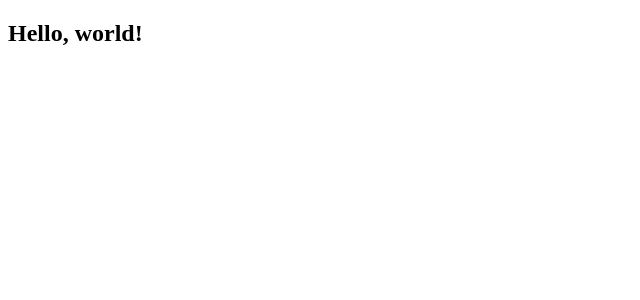
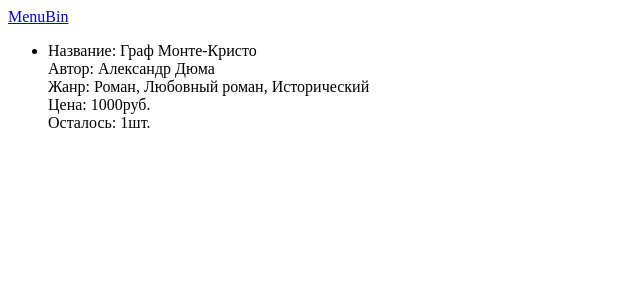
Before and after one commit to barkasOff/BinPrincipeReduxReactJS, a React (Create React App) app: page / in a window 1280 px wide. Shown: the top 300 px of the page, without its empty margins (0-640 px from the left). Built offline with nearby package versions, Linux system fonts and the light colour scheme.

Commit message:
Routers for application
Маршрутизация в приложение готова. Использовалось Rout, Switch и Link
для корректной маршрутизации по приложению.

```diff
--- /dev/null
+++ b/src/components/app-header/app-header.js
@@ -0,0 +1,11 @@
+import React from 'react';
+import { Link } from 'react-router-dom';
+
+const   AppHeader = () => (
+    <header>
+        <Link to={'/'}>Menu</Link>
+        <Link to={'/bin'}>Bin</Link>
+    </header>
+);
+
+export default AppHeader;
--- a/src/components/app/app.js
+++ b/src/components/app/app.js
@@ -1,9 +1,19 @@
 import React from 'react';
-import WithRestService from '../hoc/with-rest-service';
+import AppHeader from '../app-header/app-header';
+import { Route, Switch } from 'react-router-dom';
+import { ShopPage, BinPage } from '../pages';
 
-const App = ({RestService}) => {
-    console.log(RestService.getMenuItems());
-    return <h2>Hello, world!</h2>;
-}
 
-export default WithRestService()(App);
+const App = () => {
+    return (
+    <div>
+        <AppHeader />
+        <Switch>
+            <Route path='/' exact component={ShopPage}/>
+            <Route path='/bin'  component={BinPage}/>
+        </Switch>
+    </div>
+    );
+};
+
+export default App;
--- /dev/null
+++ b/src/components/menu-list-item/menu-list-item.js
@@ -0,0 +1,15 @@
+import React from 'react';
+
+const   MenuListItem = () => (
+    <>
+        <li>
+            <div>Название: Граф Монте-Кристо</div>
+            <div>Автор: Александр Дюма</div>
+            <div>Жанр: Роман, Любовный роман, Исторический</div>
+            <div>Цена: 1000руб.</div>
+            <div>Осталось: 1шт.</div>
+        </li>
+    </>
+);
+
+export default MenuListItem;
--- /dev/null
+++ b/src/components/menu-list/menu-list.js
@@ -0,0 +1,12 @@
+import React, {Component} from 'react';
+import MenuListItem from '../menu-list-item/menu-list-item';
+
+export default class MenuList extends Component {
+    render() {
+        return (
+            <ul>
+                <MenuListItem />
+            </ul>
+        );
+    }
+};
--- /dev/null
+++ b/src/components/pages/bin.js
@@ -0,0 +1,5 @@
+import React from 'react';
+
+const   BinPage = () => <h2>Bin</h2>;
+
+export default BinPage;
--- /dev/null
+++ b/src/components/pages/index.js
@@ -0,0 +1,7 @@
+import ShopPage from './shop';
+import BinPage from './bin';
+
+export {
+    ShopPage,
+    BinPage
+};
--- /dev/null
+++ b/src/components/pages/shop.js
@@ -0,0 +1,6 @@
+import React from 'react';
+import MenuList from '../menu-list/menu-list'
+
+const   ShopPage = () => <MenuList />;
+
+export default ShopPage;
```
Also changed, not shown: 1 other file (tests, documents, lock files or other folders).
